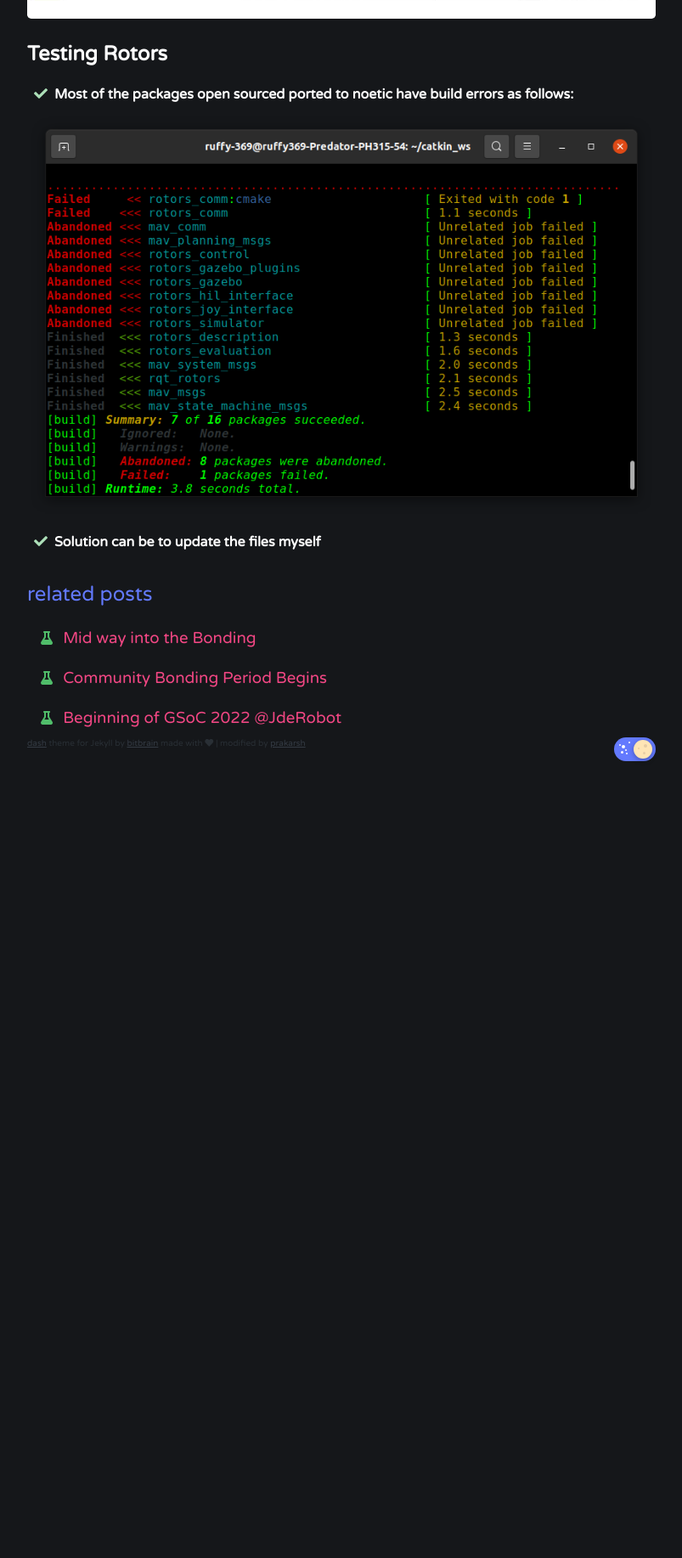
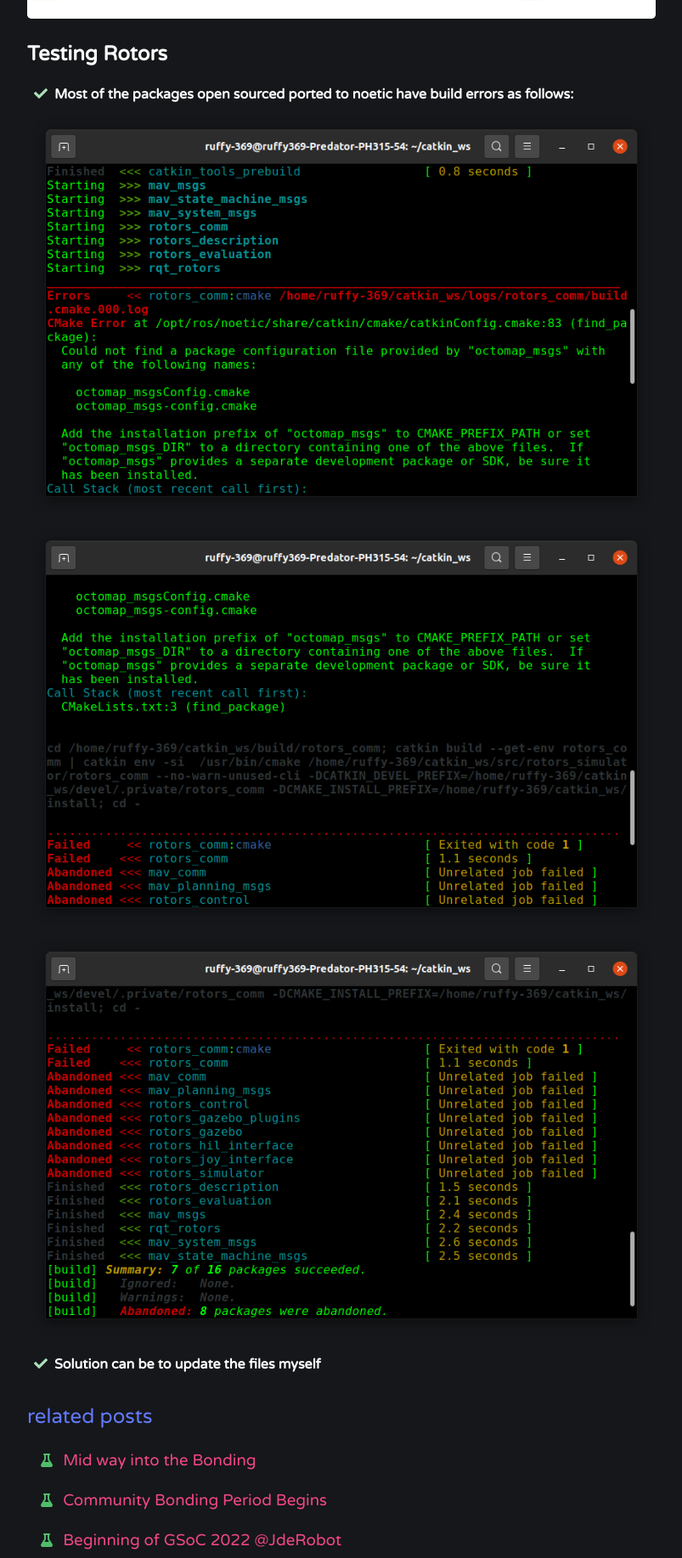
Before and after one commit to TheRoboticsClub/gsoc2022-Prakarsh_Kaushik, a Jekyll site: the page built from docs/_posts/community_bonding/2022-06-10-community-bonding.md, in a window 1280 px wide. Shown: the part 862-2696 px from the top of the page at 85% size, without its empty margins (238-1041 px from the left). Built offline with Jekyll 4.4.1, drawn with Linux system fonts in a browser that asks for light colours; nearby versions of some CDN libraries; before the commit the page ends 1790 px from its top, so only the background shows below that.

Commit message:
add build error imgs

```diff
--- a/docs/_posts/community_bonding/2022-06-10-community-bonding.md
+++ b/docs/_posts/community_bonding/2022-06-10-community-bonding.md
@@ -18,6 +18,10 @@ description: Integrated timeline
 
 - **Most of the packages open sourced ported to noetic have build errors as follows:**
 
-![build error]({{ site.baseurl }}/assets/blog_images/community_bonding/build_error.png){: .align-center}
+![build error1]({{ site.baseurl }}/assets/blog_images/community_bonding/build_error1.png){: .align-center}
+
+![build error2]({{ site.baseurl }}/assets/blog_images/community_bonding/build_error2.png){: .align-center}
+
+![build error3]({{ site.baseurl }}/assets/blog_images/community_bonding/build_error3.png){: .align-center}
 
 - **Solution can be to update the files myself**
```
Also changed, not shown: docs/assets/blog_images/community_bonding/build_error.png (deleted), docs/assets/blog_images/community_bonding/build_error1.png (added), docs/assets/blog_images/community_bonding/build_error2.png (added), docs/assets/blog_images/community_bonding/build_error3.png (added).
